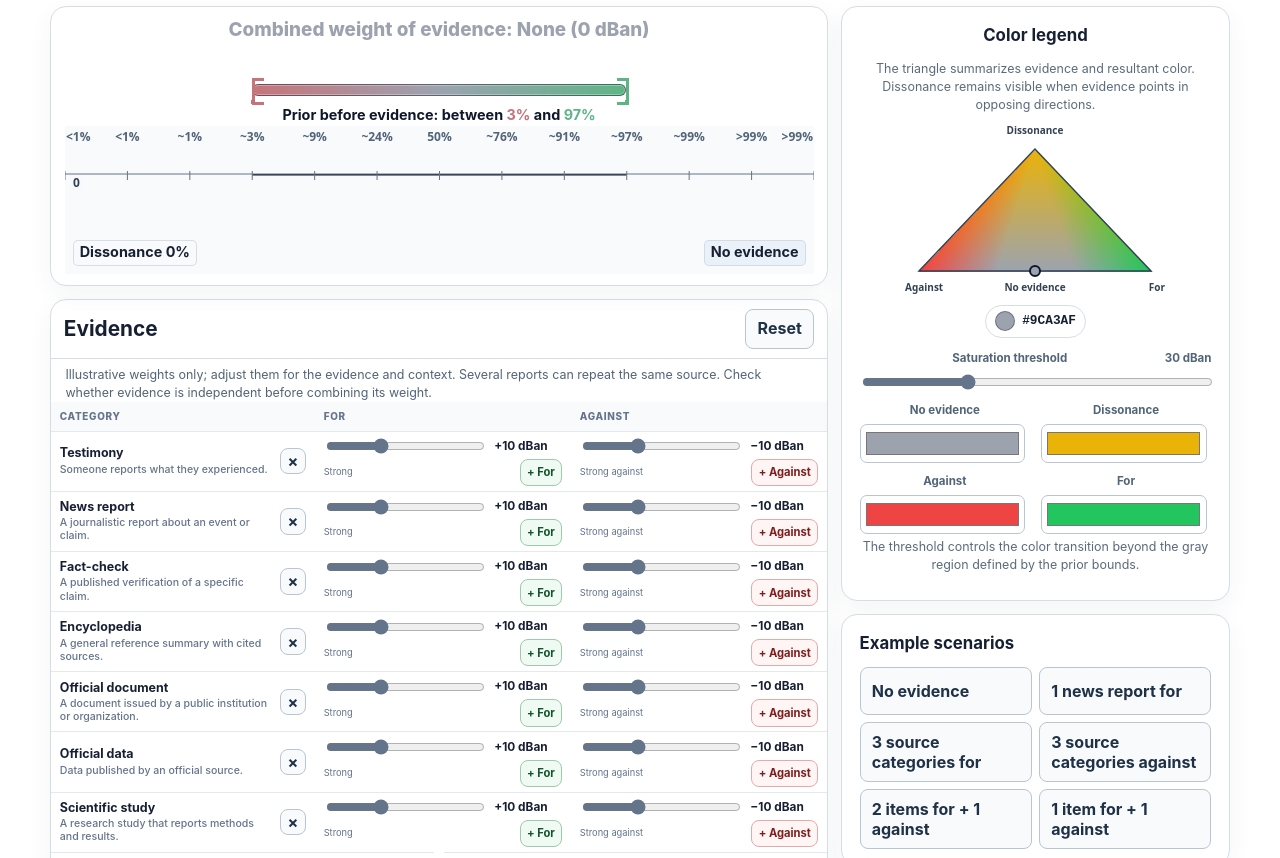
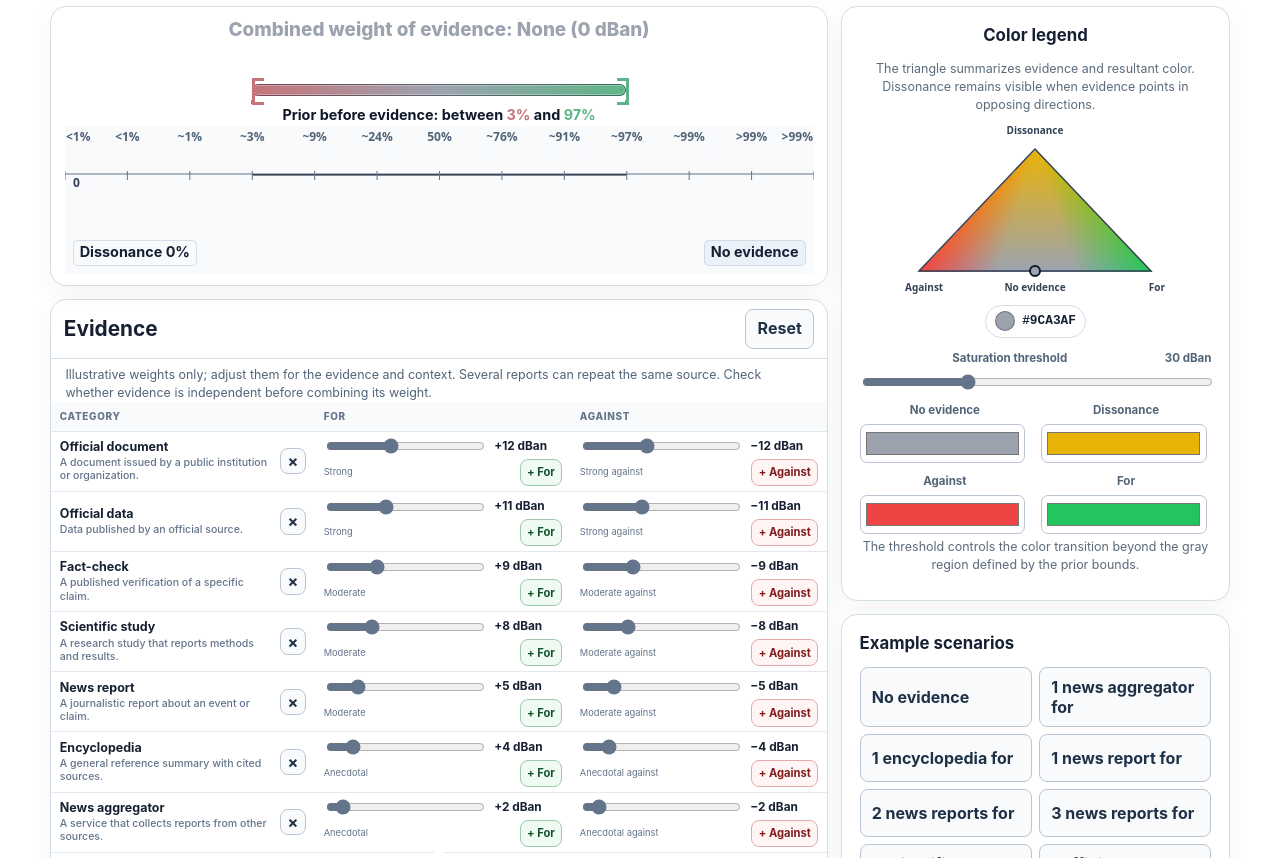
Before and after one commit to Bycelium/EvidencesDiagrams, a website: page demo/index.html in a window 1280 px wide. Shown: the part 94-952 px from the top of the page. Drawn offline with Linux system fonts and the light colour scheme.

Commit message:
fix(demo): restore original evidence weights and scenarios

```diff
--- a/demo/index.html
+++ b/demo/index.html
@@ -2322,21 +2322,21 @@ tbody th {
   }
 
   // demo/category-state.js
-  var categoryDefinition = (id, labelKey, descriptionKey) => Object.freeze({
+  var categoryDefinition = (id, labelKey, descriptionKey, initialWeight = 10) => Object.freeze({
     id,
     labelKey,
     descriptionKey,
-    initialWeights: Object.freeze({ for: 10, against: 10 })
+    initialWeights: Object.freeze({ for: initialWeight, against: initialWeight })
   });
   var CATEGORY_CATALOG = Object.freeze([
     categoryDefinition("testimony", "category.testimony", "category.testimonyDescription"),
-    categoryDefinition("news-report", "category.newsReport", "category.newsReportDescription"),
-    categoryDefinition("fact-check", "category.factCheck", "category.factCheckDescription"),
-    categoryDefinition("encyclopedia", "category.encyclopedia", "category.encyclopediaDescription"),
-    categoryDefinition("official-document", "category.officialDocument", "category.officialDocumentDescription"),
-    categoryDefinition("official-data", "category.officialData", "category.officialDataDescription"),
-    categoryDefinition("scientific-study", "category.scientificStudy", "category.scientificStudyDescription"),
-    categoryDefinition("news-aggregator", "category.newsAggregator", "category.newsAggregatorDescription"),
+    categoryDefinition("news-report", "category.newsReport", "category.newsReportDescription", 5),
+    categoryDefinition("fact-check", "category.factCheck", "category.factCheckDescription", 9),
+    categoryDefinition("encyclopedia", "category.encyclopedia", "category.encyclopediaDescription", 4),
+    categoryDefinition("official-document", "category.officialDocument", "category.officialDocumentDescription", 12),
+    categoryDefinition("official-data", "category.officialData", "category.officialDataDescription", 11),
+    categoryDefinition("scientific-study", "category.scientificStudy", "category.scientificStudyDescription", 8),
+    categoryDefinition("news-aggregator", "category.newsAggregator", "category.newsAggregatorDescription", 2),
     categoryDefinition("observational-study", "category.observationalStudy", "category.observationalStudyDescription"),
     categoryDefinition("controlled-experiment", "category.controlledExperiment", "category.controlledExperimentDescription"),
     categoryDefinition("randomized-controlled-study", "category.randomizedControlledStudy", "category.randomizedControlledStudyDescription"),
@@ -2346,13 +2346,13 @@ tbody th {
     categoryDefinition("meta-analysis", "category.metaAnalysis", "category.metaAnalysisDescription")
   ]);
   var DEFAULT_CATEGORY_DEFINITION_IDS = Object.freeze([
-    "testimony",
-    "news-report",
-    "fact-check",
-    "encyclopedia",
     "official-document",
     "official-data",
-    "scientific-study"
+    "fact-check",
+    "scientific-study",
+    "news-report",
+    "encyclopedia",
+    "news-aggregator"
   ]);
   function categoryDefinitionById(definitionId) {
     return CATEGORY_CATALOG.find(({ id }) => id === definitionId);
@@ -2551,11 +2551,20 @@ tbody th {
       "prior.orderError": "The minimum bound must be less than or equal to the maximum bound.",
       "scenario.heading": "Example scenarios",
       "scenario.none": "No evidence",
-      "scenario.newsFor": "1 news report for",
-      "scenario.convergingFor": "3 source categories for",
-      "scenario.convergingAgainst": "3 source categories against",
-      "scenario.mixed": "2 items for + 1 against",
-      "scenario.equalOpposing": "1 item for + 1 against",
+      "scenario.newsAggregatorFor": "1 news aggregator for",
+      "scenario.encyclopediaFor": "1 encyclopedia for",
+      "scenario.newsReportFor": "1 news report for",
+      "scenario.twoNewsReportsFor": "2 news reports for",
+      "scenario.threeNewsReportsFor": "3 news reports for",
+      "scenario.scientificStudyFor": "1 scientific study for",
+      "scenario.officialDataFor": "1 official data source for",
+      "scenario.officialDocumentFor": "1 official document for",
+      "scenario.twoOfficialDocumentsFor": "2 official documents for",
+      "scenario.newsReportAgainst": "1 news report against",
+      "scenario.twoNewsReportsAgainst": "2 news reports against",
+      "scenario.officialDataAgainst": "1 official data source against",
+      "scenario.newsReportForAgainst": "1 news report for + 1 against",
+      "scenario.officialDataAgainstTwoNewsReportsFor": "1 official data source against + 2 news reports for",
       "palette.heading": "Color legend",
       "palette.description": "The triangle summarizes evidence and resultant color. Dissonance remains visible when evidence points in opposing directions.",
       "palette.canvasAria": "Color legend triangle: Dissonance at the top, Against at the left, No evidence in the center, and For at the right. The point shows the current summary.",
@@ -2658,19 +2667,19 @@ tbody th {
       "category.duplicateError": "Une catégorie porte déjà ce nom.",
       "category.testimony": "Témoignage",
       "category.testimonyDescription": "Une personne rapporte ce qu’elle a vécu.",
-      "category.newsReport": "Article de presse",
+      "category.newsReport": "Presse",
       "category.newsReportDescription": "Un compte rendu journalistique portant sur un événement ou une affirmation.",
-      "category.factCheck": "Vérification des faits",
+      "category.factCheck": "Fact-check",
       "category.factCheckDescription": "Une vérification publiée portant sur une affirmation précise.",
       "category.encyclopedia": "Encyclopédie",
       "category.encyclopediaDescription": "Une synthèse de référence générale qui cite ses sources.",
-      "category.officialDocument": "Document officiel",
+      "category.officialDocument": "Texte officiel",
       "category.officialDocumentDescription": "Un document émis par une institution publique ou une organisation.",
-      "category.officialData": "Données officielles",
+      "category.officialData": "Donnée officielle",
       "category.officialDataDescription": "Des données publiées par une source officielle.",
-      "category.scientificStudy": "Étude scientifique",
+      "category.scientificStudy": "Science",
       "category.scientificStudyDescription": "Une étude de recherche qui présente ses méthodes et ses résultats.",
-      "category.newsAggregator": "Agrégateur d’actualités",
+      "category.newsAggregator": "Agrégateur",
       "category.newsAggregatorDescription": "Un service qui rassemble des articles provenant d’autres sources.",
       "category.observationalStudy": "Étude observationnelle",
       "category.observationalStudyDescription": "Les chercheurs observent des tendances sans intervenir.",
@@ -2708,11 +2717,20 @@ tbody th {
       "prior.orderError": "La borne minimale doit être inférieure ou égale à la borne maximale.",
       "scenario.heading": "Scénarios d’exemple",
       "scenario.none": "Aucune preuve",
-      "scenario.newsFor": "1 article de presse pour",
-      "scenario.convergingFor": "3 catégories de sources pour",
-      "scenario.convergingAgainst": "3 catégories de sources contre",
-      "scenario.mixed": "2 éléments pour + 1 contre",
-      "scenario.equalOpposing": "1 élément pour + 1 contre",
+      "scenario.newsAggregatorFor": "1 agrégateur confirme",
+      "scenario.encyclopediaFor": "1 encyclopédie confirme",
+      "scenario.newsReportFor": "1 article de presse confirme",
+      "scenario.twoNewsReportsFor": "2 articles de presse confirment",
+      "scenario.threeNewsReportsFor": "3 articles de presse confirment",
+      "scenario.scientificStudyFor": "1 étude scientifique confirme",
+      "scenario.officialDataFor": "1 donnée officielle confirme",
+      "scenario.officialDocumentFor": "1 texte officiel confirme",
+      "scenario.twoOfficialDocumentsFor": "2 textes officiels confirment",
+      "scenario.newsReportAgainst": "1 article de presse contredit",
+      "scenario.twoNewsReportsAgainst": "2 articles de presse contredisent",
+      "scenario.officialDataAgainst": "1 donnée officielle contredit",
+      "scenario.newsReportForAgainst": "1 article de presse pour + 1 article de presse contre",
+      "scenario.officialDataAgainstTwoNewsReportsFor": "1 donnée officielle contre + 2 articles de presse pour",
       "palette.heading": "Légende des couleurs",
       "palette.description": "Le triangle résume la couleur des preuves et de la résultante. La dissonance reste visible lorsque les preuves pointent dans des directions opposées.",
       "palette.canvasAria": "Triangle de légende des couleurs : Dissonance en haut, Contre à gauche, Aucune preuve au centre et Pour à droite. Le point indique la synthèse actuelle.",
@@ -2807,25 +2825,39 @@ tbody th {
   // demo/main.js
   var SCENARIOS = [
     ["none", "scenario.none", []],
-    ["news-for", "scenario.newsFor", [["news-report", "for"]]],
-    ["converging-for", "scenario.convergingFor", [
-      ["testimony", "for"],
-      ["fact-check", "for"],
-      ["official-data", "for"]
+    ["news-aggregator-for", "scenario.newsAggregatorFor", [["news-aggregator", "for"]]],
+    ["encyclopedia-for", "scenario.encyclopediaFor", [["encyclopedia", "for"]]],
+    ["news-report-for", "scenario.newsReportFor", [["news-report", "for"]]],
+    ["two-news-reports-for", "scenario.twoNewsReportsFor", [
+      ["news-report", "for"],
+      ["news-report", "for"]
     ]],
-    ["converging-against", "scenario.convergingAgainst", [
+    ["three-news-reports-for", "scenario.threeNewsReportsFor", [
+      ["news-report", "for"],
+      ["news-report", "for"],
+      ["news-report", "for"]
+    ]],
+    ["scientific-study-for", "scenario.scientificStudyFor", [["scientific-study", "for"]]],
+    ["official-data-for", "scenario.officialDataFor", [["official-data", "for"]]],
+    ["official-document-for", "scenario.officialDocumentFor", [["official-document", "for"]]],
+    ["two-official-documents-for", "scenario.twoOfficialDocumentsFor", [
+      ["official-document", "for"],
+      ["official-document", "for"]
+    ]],
+    ["news-report-against", "scenario.newsReportAgainst", [["news-report", "against"]]],
+    ["two-news-reports-against", "scenario.twoNewsReportsAgainst", [
       ["news-report", "against"],
-      ["official-document", "against"],
-      ["scientific-study", "against"]
-    ]],
-    ["mixed", "scenario.mixed", [
-      ["testimony", "for"],
-      ["fact-check", "for"],
       ["news-report", "against"]
     ]],
-    ["equal-opposing", "scenario.equalOpposing", [
-      ["official-data", "for"],
-      ["testimony", "against"]
+    ["official-data-against", "scenario.officialDataAgainst", [["official-data", "against"]]],
+    ["news-report-for-against", "scenario.newsReportForAgainst", [
+      ["news-report", "for"],
+      ["news-report", "against"]
+    ]],
+    ["official-data-against-two-news-reports-for", "scenario.officialDataAgainstTwoNewsReportsFor", [
+      ["official-data", "against"],
+      ["news-report", "for"],
+      ["news-report", "for"]
     ]]
   ];
   var viewportHeight = 300;
```
Also changed, not shown: demo/category-state.js (+11 -11 lines), demo/category-state.test.js (+12 -21 lines), demo/locales/en.js (+14 -5 lines), demo/locales/fr.js (+20 -11 lines), demo/main.js (+22 -9 lines), README.md, images/add-evidence.png.
